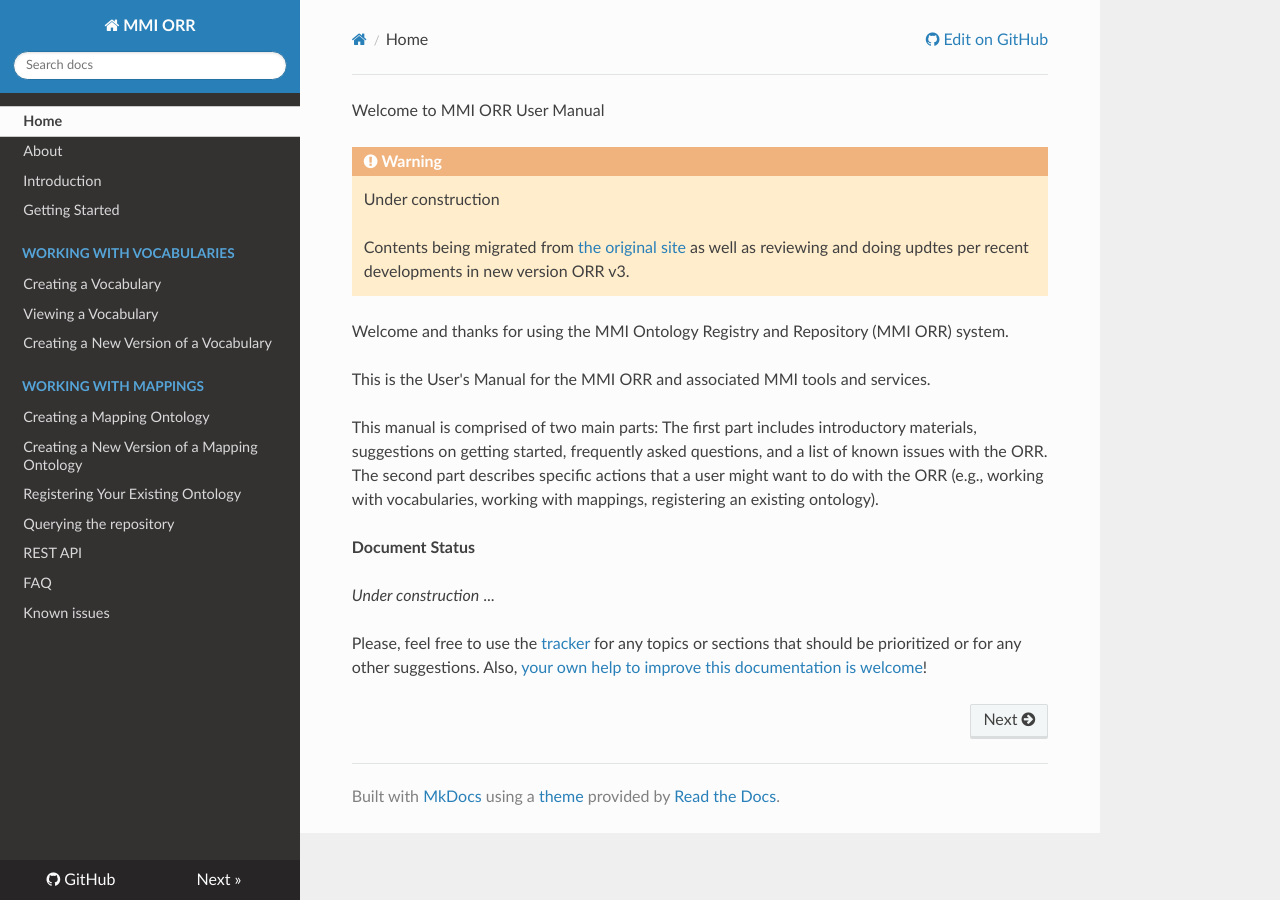
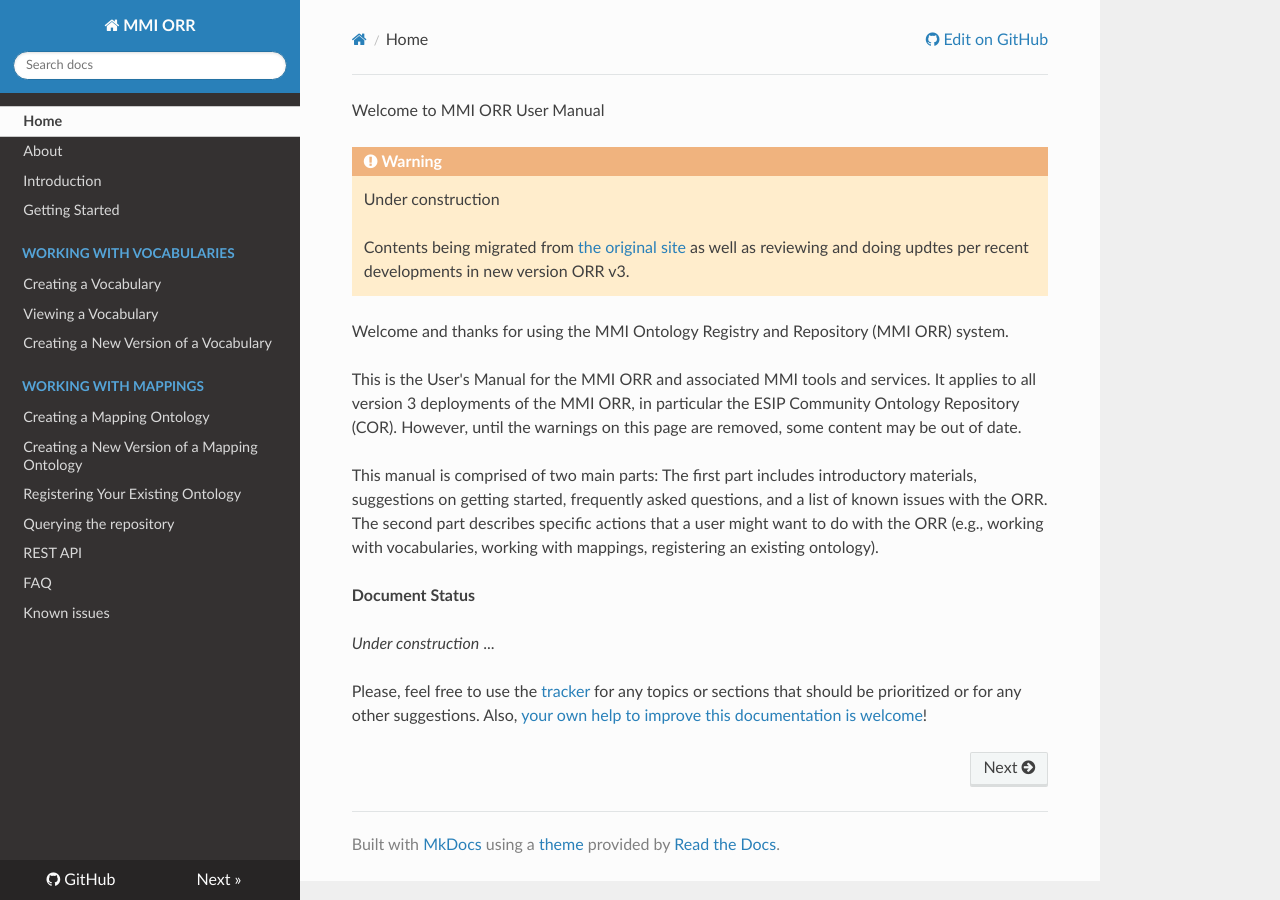
Before and after one commit to mmisw/mmiorr-docs, an MkDocs documentation site: the page built from docs/index.md, in a window 1280 px wide. Built offline with MkDocs 1.6.1, drawn with Linux system fonts in a browser that asks for light colours; nearby versions of some CDN libraries; old or Windows-style settings are respelled for this version of MkDocs.

Commit message:
clarified applicability to COR

```diff
--- a/docs/index.md
+++ b/docs/index.md
@@ -8,7 +8,7 @@
 
 Welcome and thanks for using the MMI Ontology Registry and Repository (MMI ORR) system.
 
-This is the User's Manual for the MMI ORR and associated MMI tools and services.
+This is the User's Manual for the MMI ORR and associated MMI tools and services. It applies to all version 3 deployments of the MMI ORR, in particular the ESIP Community Ontology Repository (COR). However, until the warnings on this page are removed, some content may be out of date.
 
 This manual is comprised of two main parts:
 The first part includes introductory materials, suggestions on getting started, frequently asked questions,
```
